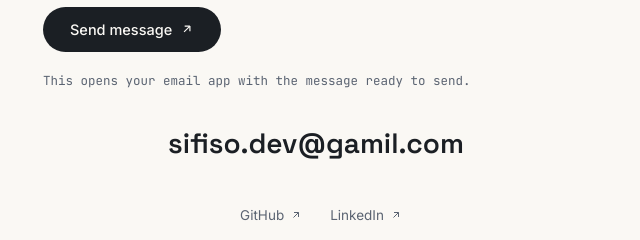
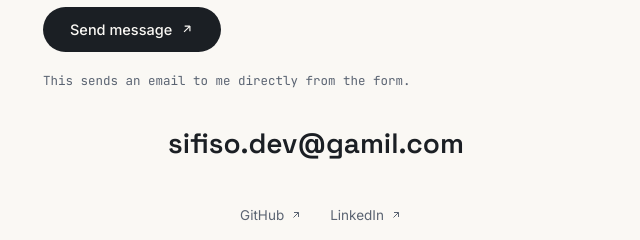
Before and after one commit to S-lver/Portfolio, a plain HTML site: page index.html in a window 1280 px wide. Shown: the part 3931-4171 px from the top of the page, 319-959 px from the left. Drawn offline with Linux system fonts and the light colour scheme.

Commit message:
Update index.html

```diff
--- a/index.html
+++ b/index.html
@@ -198,7 +198,7 @@
         <svg class="btn-icon icon-check" viewBox="0 0 24 24" fill="none" stroke="currentColor" stroke-width="2"><path d="M5 13l4 4L19 7"/></svg>
         <span class="btn-spinner"></span>
       </button>
-      <p class="form-note" id="formNote">This opens your email app with the message ready to send.</p>
+      <p class="form-note" id="formNote">This sends an email to me directly from the form.</p>
     </form>
 
     <a href="mailto:sifiso.dev@gmail.com" class="email-link">
```
